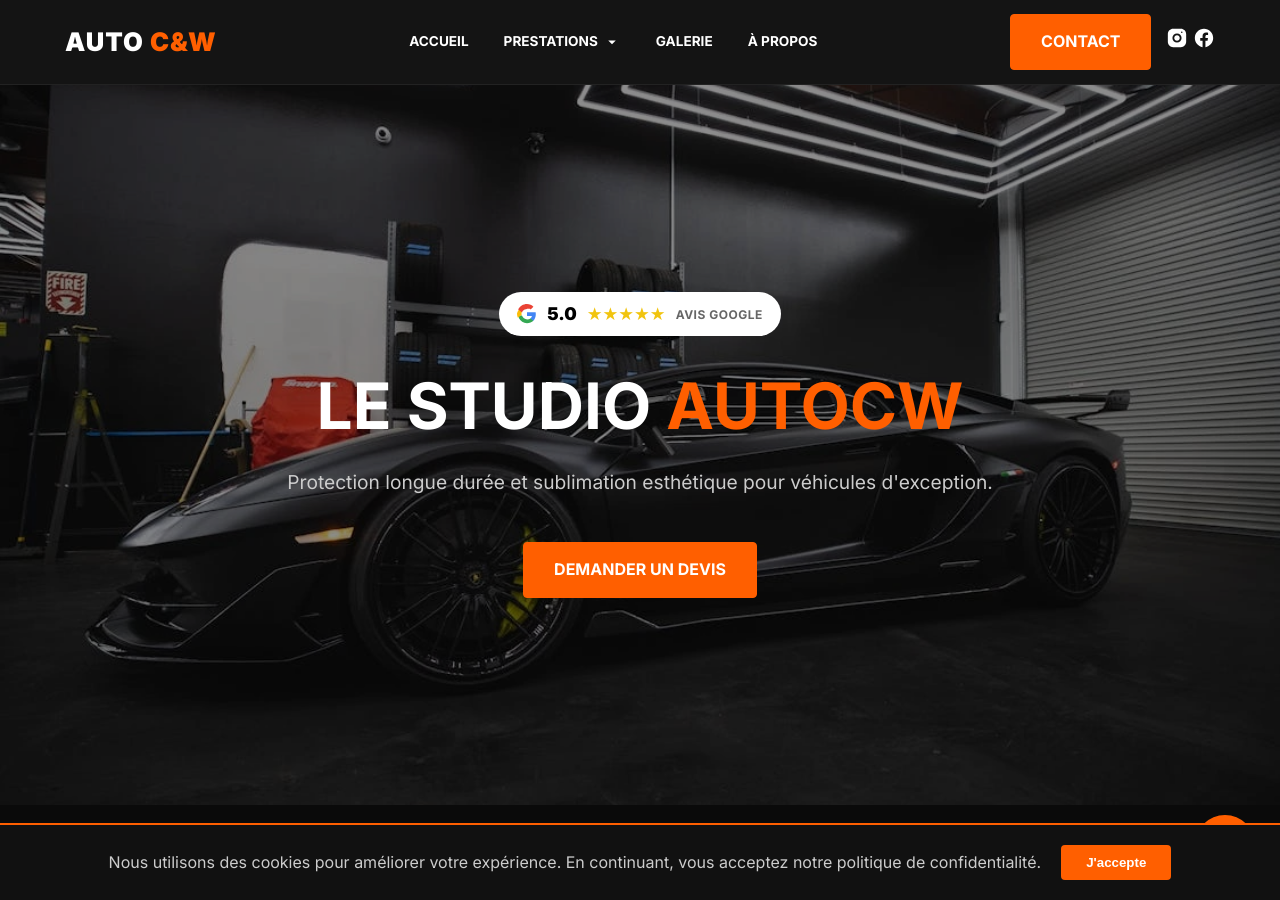
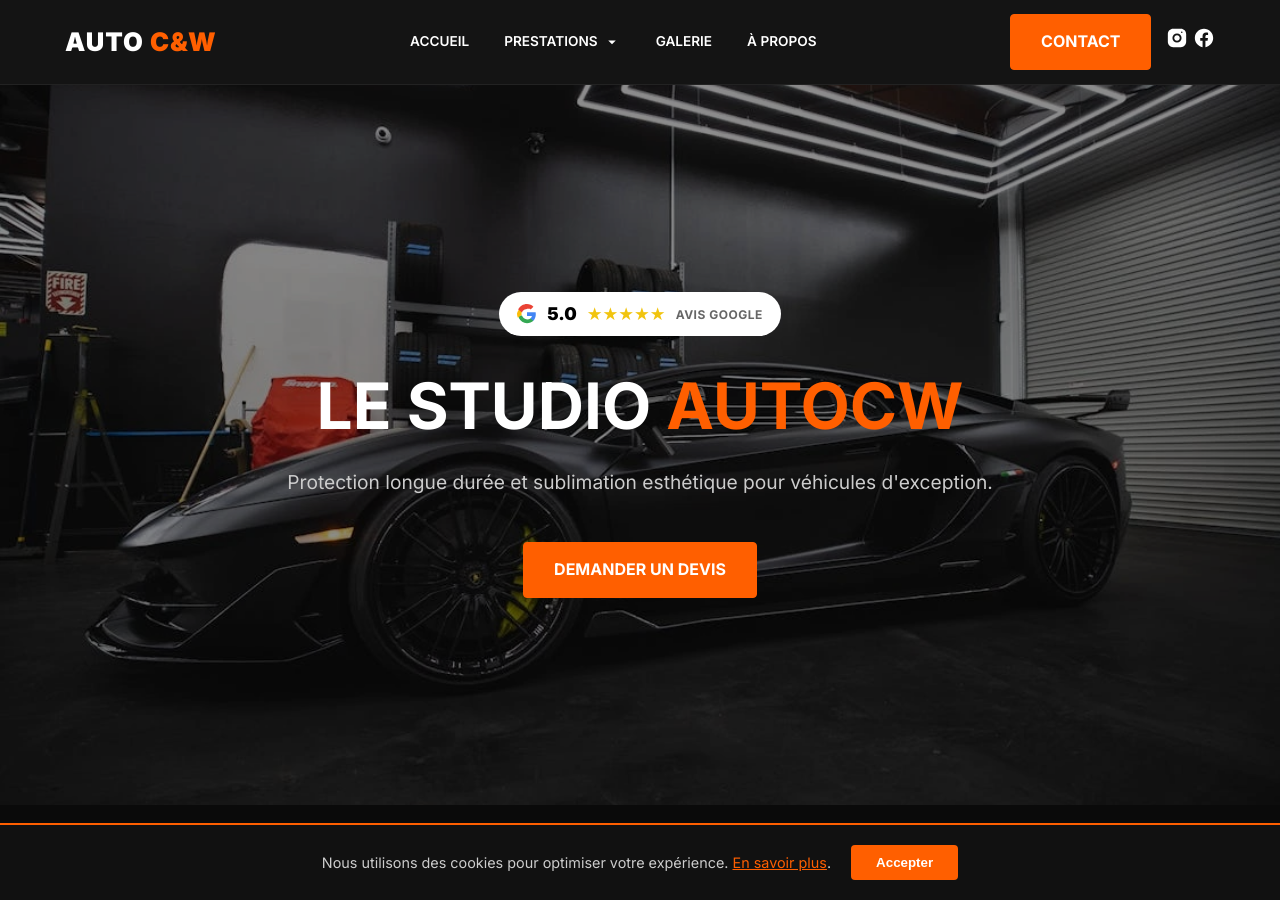
Before and after one commit to DuvalDVL/autocw, a Jekyll site: the page built from index.html, in a window 1280 px wide and 900 px high. Built offline with Jekyll 4.4.1, drawn with Linux system fonts in a browser that asks for light colours.

Commit message:
Update default.html

```diff
--- a/_layouts/default.html
+++ b/_layouts/default.html
@@ -3,33 +3,35 @@
 <head>
   <meta charset="UTF-8">
   <meta name="viewport" content="width=device-width, initial-scale=1.0">
-  <title>{% if page.title %}{{ page.title }} | {{ site.title }}{% else %}{{ site.title }}{% endif %}</title>
 
-  <link rel="icon" type="image/avif" href="{{ site.baseurl }}/assets/img/favicon.avif">
+  <title>{{ page.title }}</title>
+  <meta name="description" content="{{ page.description }}">
+
   <link rel="stylesheet" href="{{ site.baseurl }}/assets/css/style.css">
-  <link href="https://fonts.googleapis.com/css2?family=Inter:wght@400;700;900&display=swap" rel="stylesheet">
+
+  <link rel="preconnect" href="https://fonts.googleapis.com">
+  <link rel="preconnect" href="https://fonts.gstatic.com" crossorigin>
+  <link href="https://fonts.googleapis.com/css2?family=Inter:wght@400;600;700;900&display=swap" rel="stylesheet">
+
   {% include seo-json-ld.html %}
 </head>
 <body>
+
   {% include header.html %}
-  <main>{{ content }}</main>
+
+  <main>
+    {{ content }}
+  </main>
+
   {% include footer.html %}
 
-  <a href="tel:{{ site.company.phone_clean }}" class="sticky-call-btn" aria-label="Appeler">
-    <svg viewBox="0 0 24 24"><path d="M6.62,10.79C8.06,13.62 10.38,15.94 13.21,17.38L15.41,15.18C15.69,14.9 16.08,14.82 16.43,14.93C17.55,15.3 18.75,15.5 20,15.5A1,1 0 0,1 21,16.5V20A1,1 0 0,1 20,21A17,17 0 0,1 3,4A1,1 0 0,1 4,3H7.5A1,1 0 0,1 8.5,4C8.5,5.25 8.7,6.45 9.07,7.57C9.18,7.92 9.1,8.31 8.82,8.59L6.62,10.79Z"/></svg>
-  </a>
-
-  <script>
-    const btn = document.getElementById('menu-toggle');
-    const menu = document.getElementById('mobile-menu');
-    if(btn) btn.onclick = () => { menu.classList.toggle('active'); btn.classList.toggle('open'); };
-  </script>
   <div id="cookie-banner">
-  <p>Nous utilisons des cookies pour améliorer votre expérience. En continuant, vous acceptez notre politique de confidentialité.</p>
-  <button class="btn-accept" onclick="acceptCookies()">J'accepte</button>
+    <p style="margin:0; font-size: 0.9rem;">Nous utilisons des cookies pour optimiser votre expérience. <a href="{{ site.baseurl }}/politique-de-confidentialite/" style="color: var(--accent-orange); text-decoration: underline !important;">En savoir plus</a>.</p>
+    <button class="btn-accept" onclick="acceptCookies()">Accepter</button>
   </div>
 
   <script>
+    // Gestion Cookies
     function acceptCookies() {
       document.getElementById('cookie-banner').style.display = 'none';
       localStorage.setItem('cookiesAccepted', 'true');
```
Also changed, not shown: other parts of _layouts/default.html (+12 -0 lines). Lines whose indentation alone changed are shown as unchanged.
